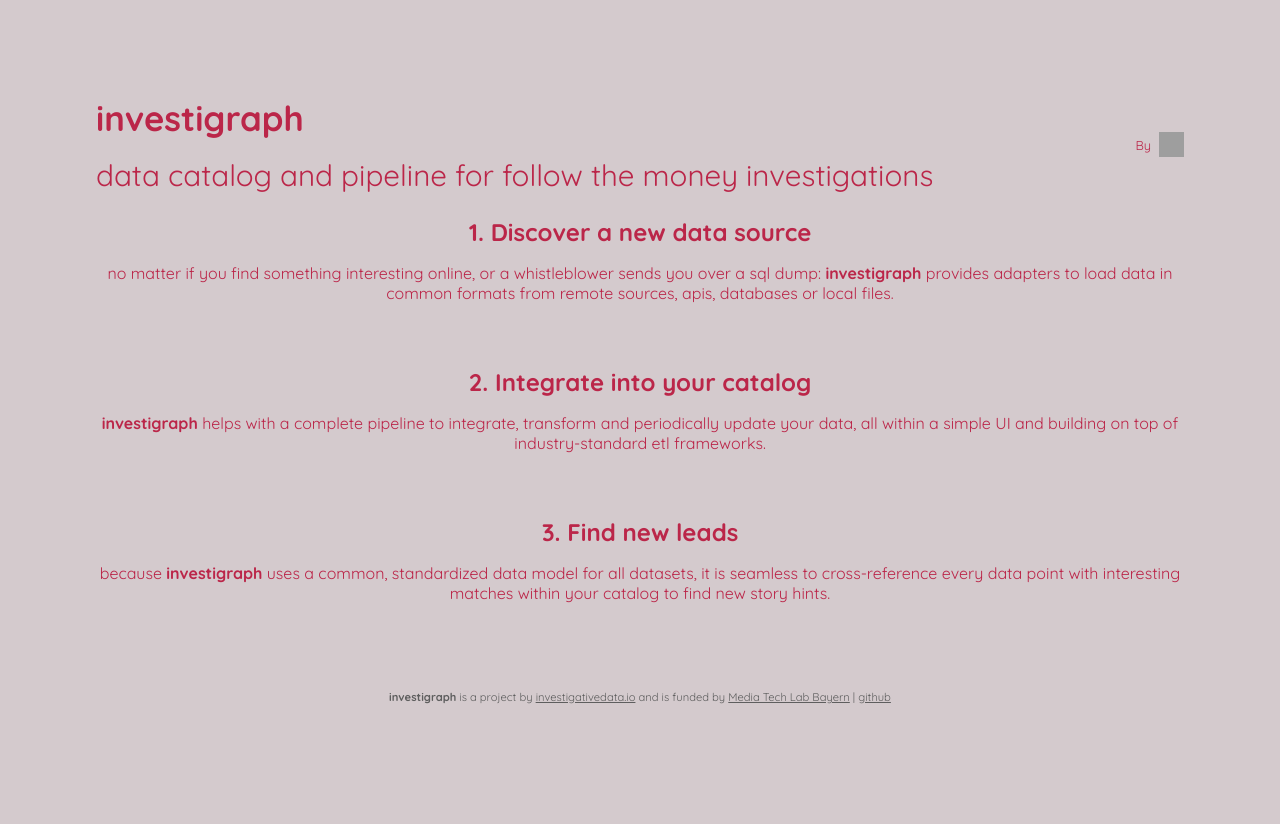
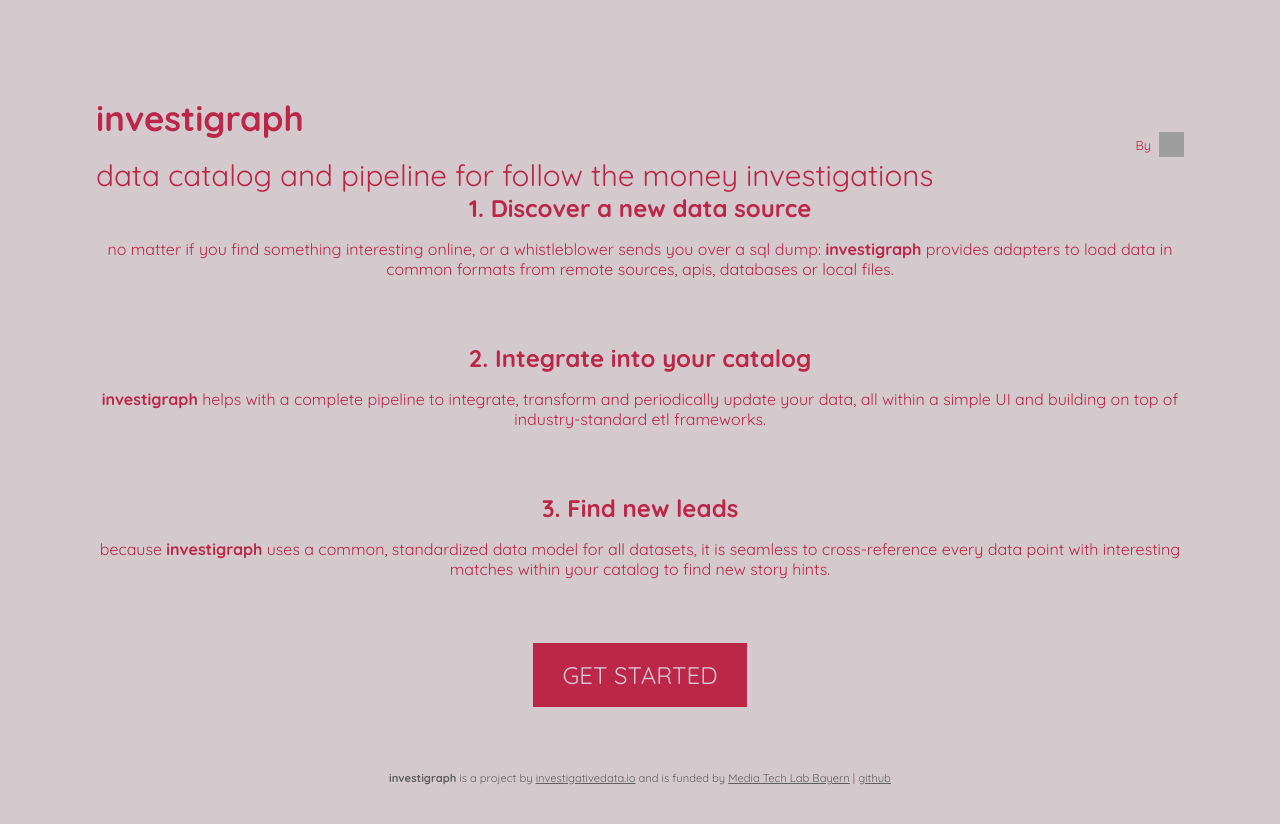
Before and after one commit to investigativedata/investigraph-site, a Next.js app: page / in a window 1280 px wide. Shown: the top 824 px of the page. Before the commit the page ends 800 px from the top, so only its background shows below. Built offline with nearby package versions, Linux system fonts and the light colour scheme; no server answers; grey boxes are pictures that could not be loaded.

Commit message:
📝 (landing page) add link to tutorial

```diff
--- a/app/page.module.css
+++ b/app/page.module.css
@@ -70,3 +70,17 @@
     display: none;
   }
 }
+
+.actionButton {
+  display: inline-block;
+  padding: 20px 30px;
+  background-color: var(--color-viva-magenta);
+  color: var(--color-gray-lilac);
+  line-height: 100%;
+  font-size: 1.5rem;
+  text-transform: uppercase;
+}
+
+.actionButton:hover {
+  opacity: 0.7;
+}
--- a/app/page.tsx
+++ b/app/page.tsx
@@ -1,9 +1,10 @@
+import "@fontsource/inconsolata";
 import "@fontsource/quicksand";
 import "@fontsource/quicksand/700.css";
-import "@fontsource/inconsolata";
-import "./globals.css";
 
 import Image from "next/image";
+
+import "./globals.css";
 import styles from "./page.module.css";
 
 export default function Home() {
@@ -59,6 +60,11 @@
             story hints.
           </p>
         </div>
+        <div className={styles.overviewItem}>
+          <a className={styles.actionButton} href="https://docs.investigraph.dev/tutorial">
+            get started
+          </a>
+        </div>
       </div>
       <footer>
         <strong>investigraph</strong> is a project by{" "}
```
